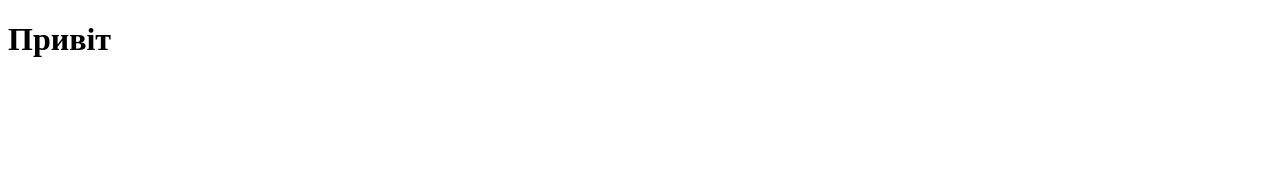
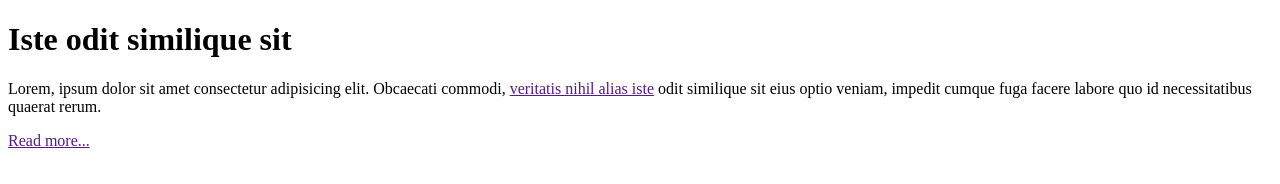
Before and after one commit to GermanSTr/Tutorial, a plain HTML site: page index.html in a window 1280 px wide. Drawn offline with Linux system fonts and the light colour scheme.

Commit message:
Update index.html

```diff
--- a/index.html
+++ b/index.html
@@ -6,6 +6,14 @@
     <title>Document</title>
   </head>
   <body>
-    <h1>Привіт</h1>
+    <h1 class="title">Iste odit similique sit</h1>
+    <p class="text">
+      Lorem, ipsum dolor sit amet consectetur adipisicing elit. Obcaecati
+      commodi,
+      <a href="">veritatis nihil alias iste</a> odit similique sit eius optio
+      veniam, impedit cumque fuga facere labore quo id necessitatibus quaerat
+      rerum.
+    </p>
+    <a href="" class="link">Read more...</a>
   </body>
 </html>
```
